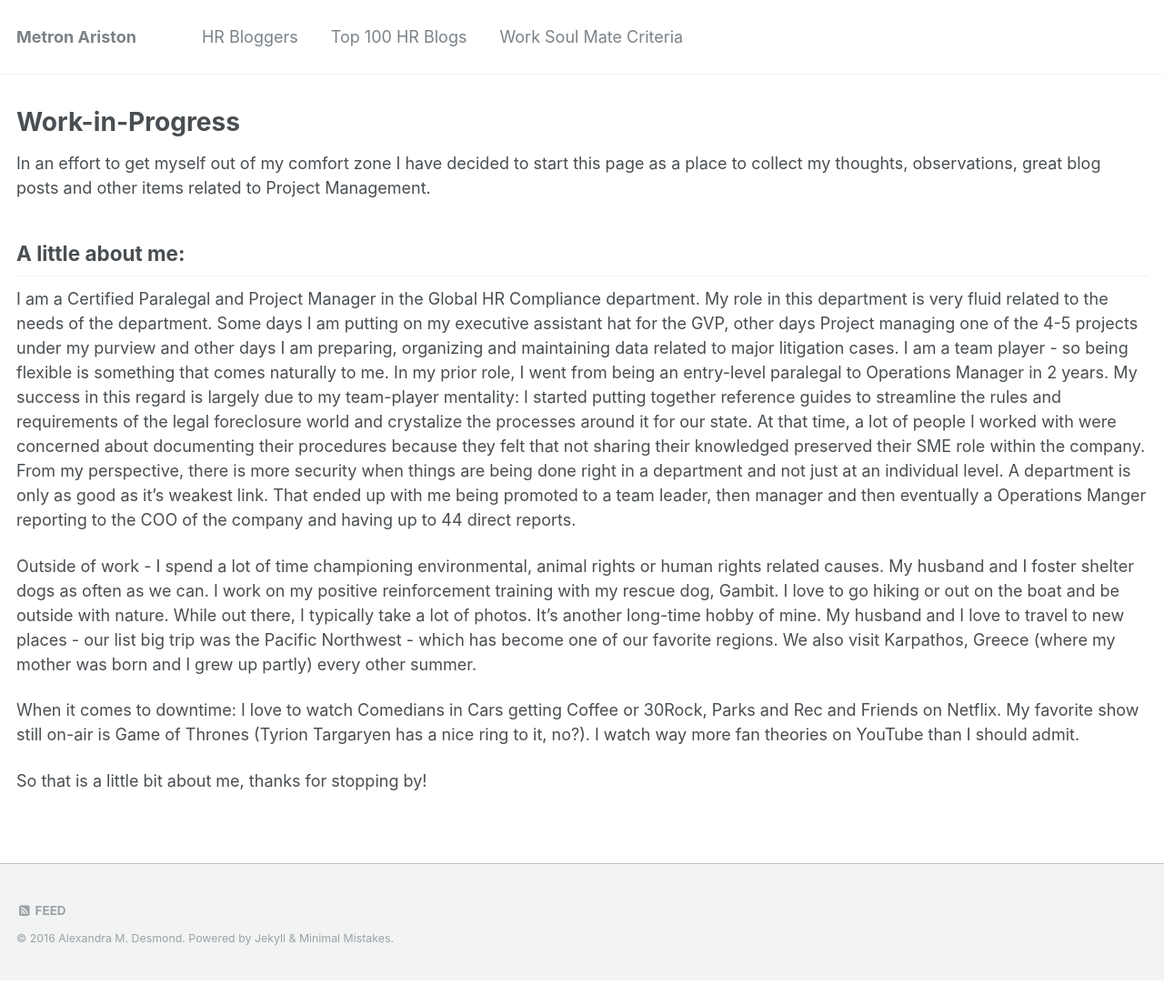
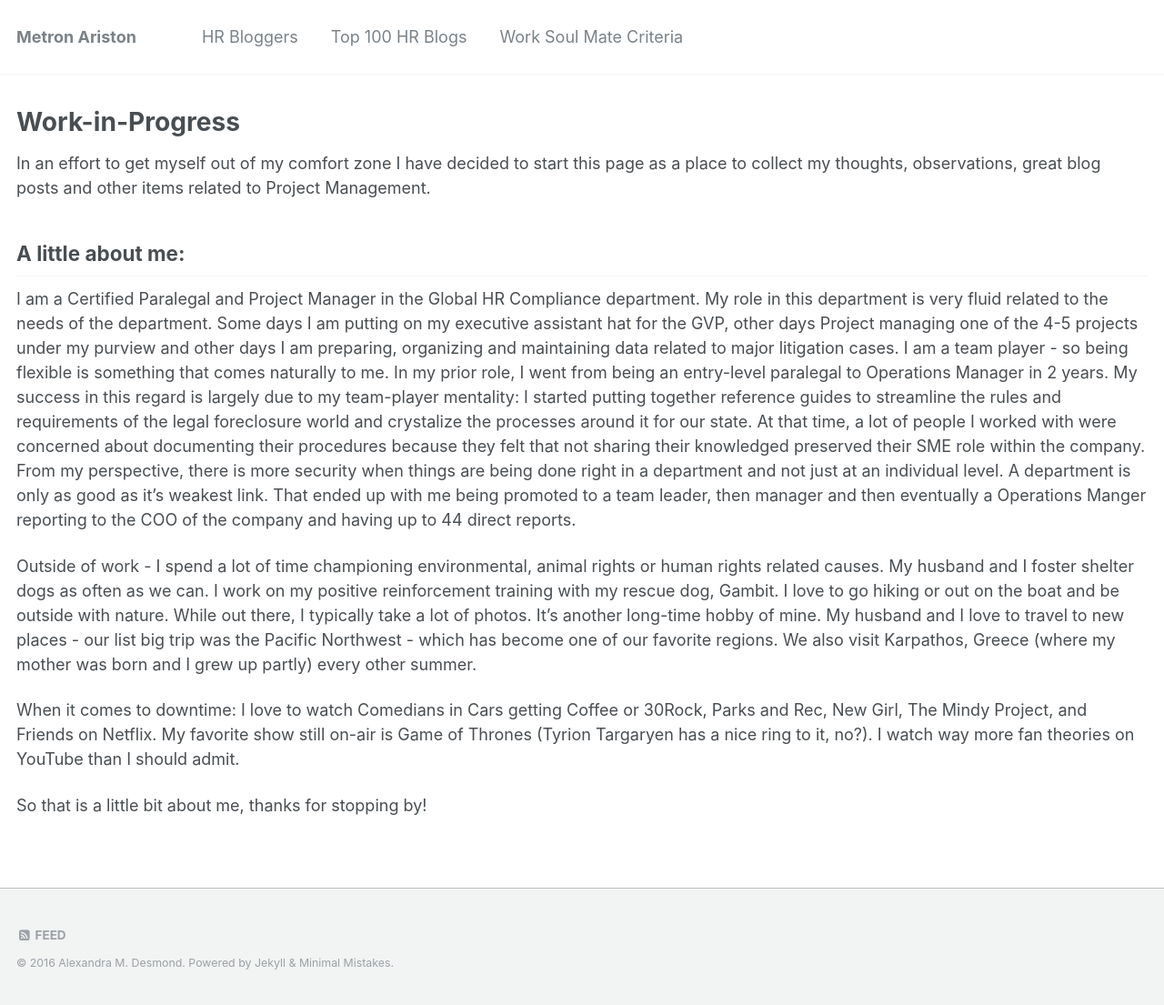
Before and after one commit to firesparks8/firesparks8.github.io, a Jekyll site: the page built from _posts/2016-08-15-First-Post.md, in a window 1280 px wide. Shown: the whole page at 91% size. Built offline with Jekyll 4.4.1, drawn with Linux system fonts in a browser that asks for light colours; before the commit the page ends 1078 px from its top, so only the background shows below that.

Commit message:
Update 2016-08-15-First-Post.md

```diff
--- a/_posts/2016-08-15-First-Post.md
+++ b/_posts/2016-08-15-First-Post.md
@@ -12,6 +12,6 @@ I am a Certified Paralegal and Project Manager in the Global HR Compliance depar
 
 Outside of work - I spend a lot of time championing environmental, animal rights or human rights related causes.  My husband and I foster shelter dogs as often as we can. I work on my positive reinforcement training with my rescue dog, Gambit. I love to go hiking or out on the boat and be outside with nature. While out there, I typically take a lot of photos. It's another long-time hobby of mine. My husband and I love to travel to new places - our list big trip was the Pacific Northwest - which has become one of our favorite regions. We also visit Karpathos, Greece (where my mother was born and I grew up partly) every other summer.
 
-When it comes to downtime: I love to watch Comedians in Cars getting Coffee or 30Rock, Parks and Rec and Friends on Netflix. My favorite show still on-air is Game of Thrones (Tyrion Targaryen has a nice ring to it, no?). I watch way more fan theories on YouTube than I should admit.
+When it comes to downtime: I love to watch Comedians in Cars getting Coffee or 30Rock, Parks and Rec, New Girl, The Mindy Project, and Friends on Netflix. My favorite show still on-air is Game of Thrones (Tyrion Targaryen has a nice ring to it, no?). I watch way more fan theories on YouTube than I should admit.
 
 So that is a little bit about me, thanks for stopping by!
```
